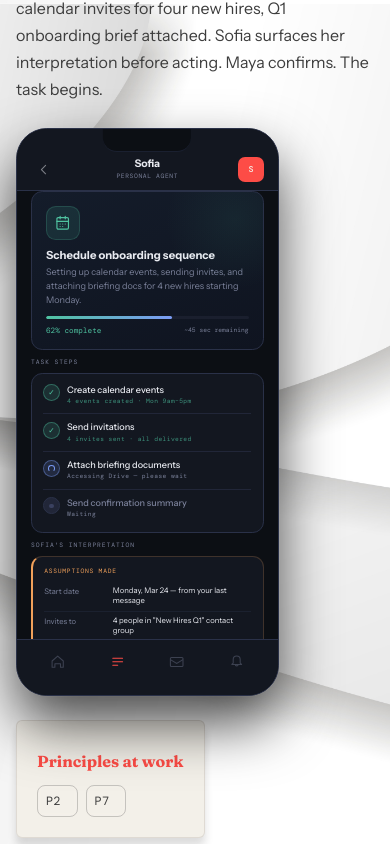
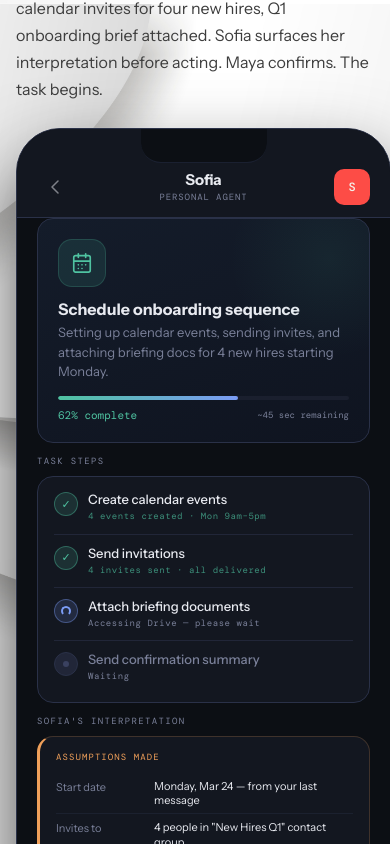
Before and after one commit to esztike/sofia-error-series, a React (Vite) app: page /episode-01 in a window 390 px wide. Shown: the part 2580-3424 px from the top of the page. Built offline with nearby package versions, Linux system fonts and the light colour scheme.

Commit message:
Increase phone mockup zoom for legibility

```diff
--- a/src/styles/walkthrough-panel.css
+++ b/src/styles/walkthrough-panel.css
@@ -2,7 +2,6 @@
 /* WALKTHROUGH PANEL                                           */
 /* Tab-based walkthrough for Episode 01.                       */
 /* ============================================================ */
-
 
 /* ── Window card ── */
 
@@ -11,7 +10,6 @@
   margin: var(--space-6) auto 0;
   padding: 0 var(--gutter);
 }
-
 
 /* ── Tab bar — fills container, equal-width tabs ── */
 
@@ -38,7 +36,9 @@
   font-size: var(--text-sm);
   font-weight: var(--weight-medium);
   color: var(--color-inactive);
-  transition: color var(--transition-fast), border-color var(--transition-fast);
+  transition:
+    color var(--transition-fast),
+    border-color var(--transition-fast);
   white-space: nowrap;
 }
 
@@ -51,7 +51,6 @@
   color: var(--color-text-on-light);
 }
 
-
 /* ── Tab content ── */
 
 .walkthrough-content {
@@ -62,7 +61,6 @@
 .walkthrough-content[data-state="inactive"] {
   display: none;
 }
-
 
 /* ── Story beat — full width above grid ── */
 
@@ -85,7 +83,6 @@
   color: var(--color-grey-tag);
 }
 
-
 /* ── Two-column layout — each column stacks its own items ── */
 
 .walkthrough-grid {
@@ -107,7 +104,6 @@
   display: flex;
   justify-content: center;
 }
-
 
 /* ── Annotation card ── */
 
@@ -198,7 +194,6 @@
   -webkit-backdrop-filter: blur(2px);
 }
 
-
 /* ── Unseen user card ── */
 
 .walkthrough__unseen-card {
@@ -224,7 +219,6 @@
   color: var(--color-text-on-light);
 }
 
-
 /* ── Placeholder text ── */
 
 .walkthrough-placeholder {
@@ -238,7 +232,6 @@
   text-align: center;
 }
 
-
 /* ── Phone mockup — pure CSS frame, ported from HTML prototype ── */
 
 .phone-mockup {
@@ -250,12 +243,12 @@
   display: flex;
   flex-direction: column;
   flex-shrink: 0;
-  zoom: 0.7;
+  zoom: 1;
 }
 
 /* Notch */
 .phone-mockup::before {
-  content: '';
+  content: "";
   position: absolute;
   top: 0;
   left: 50%;
@@ -268,7 +261,7 @@
 
 /* Side buttons (Sofia only) */
 .phone-mockup--sofia::after {
-  content: '';
+  content: "";
   position: absolute;
   right: -3px;
   top: 100px;
@@ -293,7 +286,9 @@
 
 .phone-mockup--sofia::after {
   background: var(--phone-sofia-border);
-  box-shadow: 0 90px 0 var(--phone-sofia-border), 0 -90px 0 var(--phone-sofia-border);
+  box-shadow:
+    0 90px 0 var(--phone-sofia-border),
+    0 -90px 0 var(--phone-sofia-border);
 }
 
 .phone-mockup--jamie {
@@ -307,7 +302,6 @@
   background: var(--phone-jamie-bg-2);
   border-bottom: 1px solid var(--phone-jamie-border);
 }
-
 
 /* ── App header ── */
 
@@ -388,7 +382,6 @@
   font-size: 10px;
 }
 
-
 /* ── Screen content area ── */
 
 .phone-screen {
@@ -401,7 +394,6 @@
 .phone-screen::-webkit-scrollbar {
   display: none;
 }
-
 
 /* ── Bottom nav (Sofia only) ── */
 
@@ -431,7 +423,6 @@
   opacity: 1;
 }
 
-
 /* ── Responsive ── */
 
 @media (max-width: 900px) {
```
